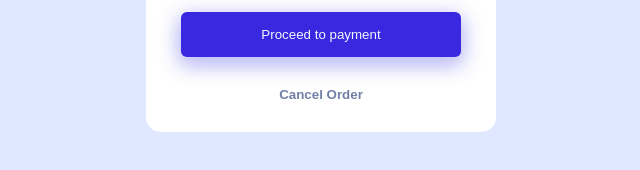
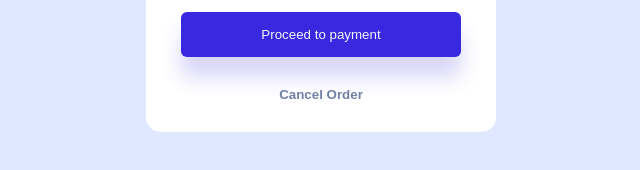
Before and after one commit to AhmedEmad2001/Order, a plain HTML site: page index.html in a window 1280 px wide. Shown: the part 456-626 px from the top of the page, 319-959 px from the left. Drawn offline with Linux system fonts and the light colour scheme.

Commit message:
Add files via upload

```diff
--- a/order.css
+++ b/order.css
@@ -94,8 +94,7 @@ body{
     outline: none;
     border: none;
     border-radius: 6px;
-    box-shadow: 0px 8px 16px hsla(225, 100%, 94%,0.5),
-    0px 6px 20px hsla(245, 75%, 52%,0.5);
+    box-shadow: 0 20px 20px 0 rgba(56, 42, 225, 19.03%);
 }
 .main .cancel{
     outline: none;
```
